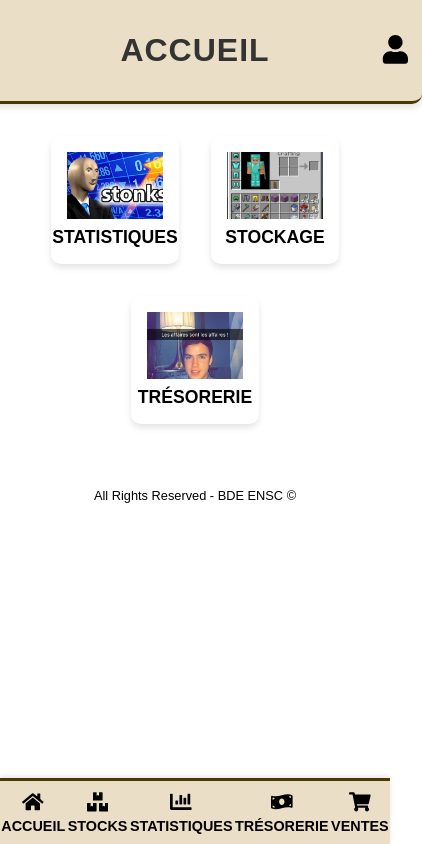
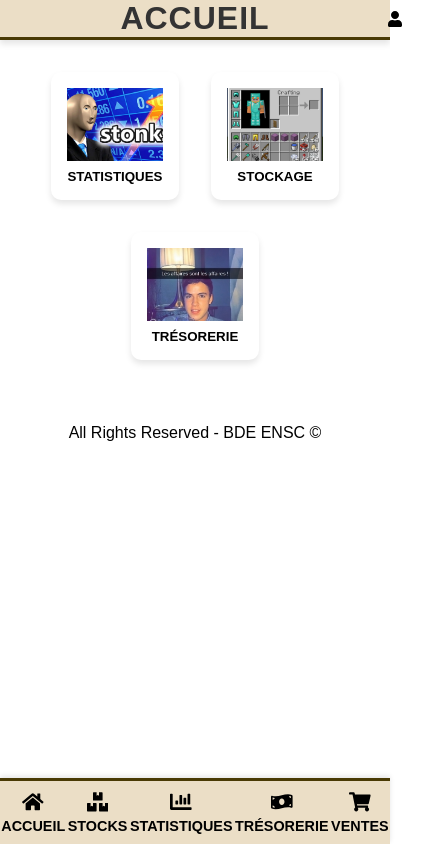
Before and after one commit to Eliottcmu/gestion-stocks-calabar, a React (Create React App) app in the folder bob/: page / in a window 390 px wide. Shown: the whole page, 422 px wide, since content can reach past the window. Built offline with nearby package versions, Linux system fonts and the light colour scheme.

Commit message:
minor changes

```diff
--- /dev/null
+++ b/bob/src/App.css
@@ -0,0 +1,153 @@
+body {
+    margin: 0;
+    font-family: Arial, sans-serif;
+}
+
+
+.home-container {
+    display: flex;
+    flex-direction: column;
+    align-items: center;
+}
+
+
+.header {
+    width: 100%;
+    display: flex;
+    justify-content: space-between;
+    align-items: center;
+    color: #000000;
+}
+
+
+.profile-link {
+    background: none;
+    border: none;
+    cursor: pointer;
+    color: #000000;
+    margin-top: 0.3rem;
+    margin-left: 25rem;
+    position: fixed;
+    z-index: 100;
+}
+
+
+.sections-container {
+    display: flex;
+    flex-wrap: wrap;
+    justify-content: center;
+    gap: 1rem;
+    margin-bottom: 2rem;
+    color: #000000;
+}
+
+
+.section-button {
+    display: flex;
+    flex-direction: column;
+    align-items: center;
+    width: 10rem;
+    height: 8rem;
+    border: none;
+    background: #fff;
+    box-shadow: 0 4px 6px rgba(0, 0, 0, 0.1);
+    border-radius: 10px;
+    overflow: hidden;
+    text-align: center;
+    cursor: pointer;
+}
+
+
+.section-image {
+    flex-grow: 1;
+    width: 100%;
+    background-size: cover;
+    background-position: center;
+}
+
+.add-event-button {
+    position: fixed;
+    bottom: 5rem;
+    right: 1rem;
+    border: none;
+    border-radius: 50%;
+    width: 3.5rem;
+    height: 3.5rem;
+    display: flex;
+    align-items: center;
+    justify-content: center;
+    box-shadow: 0 4px 6px rgba(0, 0, 0, 0.2);
+    cursor: pointer;
+    /* z-index: 1000; */
+    transition: transform 0.2s ease-in-out;
+}
+
+
+footer {
+    margin-top: 2rem;
+    text-align: center;
+}
+
+@media (max-width: 768px) {
+
+    .header {
+        width: 100%;
+        display: flex;
+        justify-content: center;
+        align-items: center;
+        margin-bottom: 2rem;
+        margin-top: 0rem;
+        border-bottom: solid 3px #493a04;
+        background-color: #ebdec6;
+        color: #000000;
+        box-shadow: 0 4px 6px rgba(0, 0, 0, 0.1);
+
+    }
+
+    .header h1 {
+        margin: 0;
+        text-transform: uppercase;
+        letter-spacing: 1px;
+        text-align: center;
+    }
+
+    .sections-container {
+        gap: 2rem;
+        color: #000000;
+    }
+
+    .section-button {
+        width: 5rem;
+        height: 5rem;
+        padding: 1rem;
+        box-shadow: 0 6px 8px rgba(0, 0, 0, 0.1);
+        color: #000000;
+    }
+
+    .section-image {
+        height: 50%;
+    }
+
+    .section-button {
+        display: flex;
+        flex-direction: column;
+        align-items: center;
+        justify-content: center;
+        width: 8rem;
+        height: 8rem;
+        border: none;
+        background: #fff;
+        box-shadow: 0 4px 6px rgba(0, 0, 0, 0.1);
+        border-radius: 10px;
+        overflow: hidden;
+        text-align: center;
+        cursor: pointer;
+        transition: transform 0.2s ease-in-out;
+    }
+
+    .section-button span {
+        margin-top: 0.5rem;
+        font-weight: bold;
+    }
+
+}
--- a/bob/src/App.js
+++ b/bob/src/App.js
@@ -8,6 +8,7 @@ import Ventes from './pages/Ventes';
 import Tresorerie from './pages/Tresorerie';
 import NavBar from './components/NavBar/NavBar';
 import Profile from './pages/Profile';
+import './App.css';
 
 
 const App = () => {
--- a/bob/src/pages/Home.css
+++ b/bob/src/pages/Home.css
@@ -2,12 +2,14 @@ body {
      margin: 0;
      font-family: Arial, sans-serif;
  }
+
 
  .home-container {
      display: flex;
      flex-direction: column;
      align-items: center;
  }
+
 
  .header {
      width: 100%;
@@ -17,8 +19,8 @@ body {
      color: #000000;
  }
 
+
  .profile-link {
-    font-size: 1.5rem;
      background: none;
      border: none;
      cursor: pointer;
@@ -29,6 +31,7 @@ body {
      z-index: 100;
  }
 
+
  .sections-container {
      display: flex;
      flex-wrap: wrap;
@@ -37,6 +40,7 @@ body {
      margin-bottom: 2rem;
      color: #000000;
  }
+
 
  .section-button {
      display: flex;
@@ -53,12 +57,14 @@ body {
      cursor: pointer;
  }
 
+
  .section-image {
      flex-grow: 1;
      width: 100%;
      background-size: cover;
      background-position: center;
  }
+
 
  .statistiques {
      background-image: url('../../public/statistiques.jpg');
@@ -85,15 +91,16 @@ body {
      justify-content: center;
      box-shadow: 0 4px 6px rgba(0, 0, 0, 0.2);
      cursor: pointer;
-    z-index: 1000;
+     /* z-index: 1000; */
      transition: transform 0.2s ease-in-out;
  }
 
+
  footer {
      margin-top: 2rem;
-    font-size: 0.8rem;
      text-align: center;
  }
+
 
  @media (max-width: 768px) {
 
@@ -102,18 +109,17 @@ footer {
          display: flex;
          justify-content: center;
          align-items: center;
-        padding: 2rem;
          margin-bottom: 2rem;
          margin-top: 0rem;
          border-bottom: solid 3px #493a04;
          background-color: #ebdec6;
          color: #000000;
          box-shadow: 0 4px 6px rgba(0, 0, 0, 0.1);
-        border-radius: 0 0 10px 10px;
+
      }
 
+
      .header h1 {
-        font-size: 2rem;
          margin: 0;
          text-transform: uppercase;
          letter-spacing: 1px;
@@ -128,7 +134,6 @@ footer {
      .section-button {
          width: 5rem;
          height: 5rem;
-        font-size: 1.2rem;
          padding: 1rem;
          box-shadow: 0 6px 8px rgba(0, 0, 0, 0.1);
          color: #000000;
@@ -139,8 +144,7 @@ footer {
      }
 
      .profile-link {
-        font-size: 1.8rem;
-    }
+         margin-left: 20rem;
      }
 
      .section-button {
@@ -162,7 +166,6 @@ footer {
 
      .section-button span {
          margin-top: 0.5rem;
-    font-size: 1.1rem;
          font-weight: bold;
      }
 
@@ -172,3 +175,5 @@ footer {
          background-position: center;
          height: 60%;
      }
+
+ }
--- a/bob/src/pages/Profile.css
+++ b/bob/src/pages/Profile.css
@@ -57,4 +57,5 @@ h1 {
     background-color: #f0f0f0;
     border-radius: 10px;
     box-shadow: 0 2px 10px rgba(0, 0, 0, 0.1);
+    margin-bottom: 10rem;
 }
--- a/bob/src/pages/Profile.js
+++ b/bob/src/pages/Profile.js
@@ -1,5 +1,5 @@
 import React, { useState, useEffect } from 'react';
-import { getUsers, putUser, postUser } from '../services/api';
+import { getUsers, postUser } from '../services/api';
 import './Profile.css';
 
 const Profile = () => {
@@ -16,11 +16,11 @@ const Profile = () => {
             .catch((error) => console.error('Erreur lors du chargement des utilisateurs :', error));
     }, []);
 
-    useEffect(() => {
-        putUser()
-            .then((data) => setUsers(data))
-            .catch((error) => console.error('Erreur lors de la modification de l\'utilisateur :', error));
-    }, []);
+    // useEffect(() => {
+    //     putUser()
+    //         .then((data) => setUsers(data))
+    //         .catch((error) => console.error('Erreur lors de la modification de l\'utilisateur :', error));
+    // }, []);
 
     const handleInputChange = (e) => {
         const { name, value } = e.target;
--- a/bob/src/services/api.js
+++ b/bob/src/services/api.js
@@ -32,15 +32,15 @@ export const postBeer = async (beer) => {
     }
 }
 
-export const putUser = async (user) => {
-    try {
-        const response = await axios.put(`${BASE_URL}/users/${user.id}`, user);
-        return response.data;
-    } catch (error) {
-        console.error('Erreur lors de la modification de l\'utilisateur :', error);
-        throw error;
-    }
-}
+// export const putUser = async (user) => {
+//     try {
+//         const response = await axios.put(`${BASE_URL}/users/${user.id}`, user);
+//         return response.data;
+//     } catch (error) {
+//         console.error('Erreur lors de la modification de l\'utilisateur :', error);
+//         throw error;
+//     }
+// }
 
 export const postUser = async (user) => {
     try {
```
Lines whose indentation alone changed are shown as unchanged.
